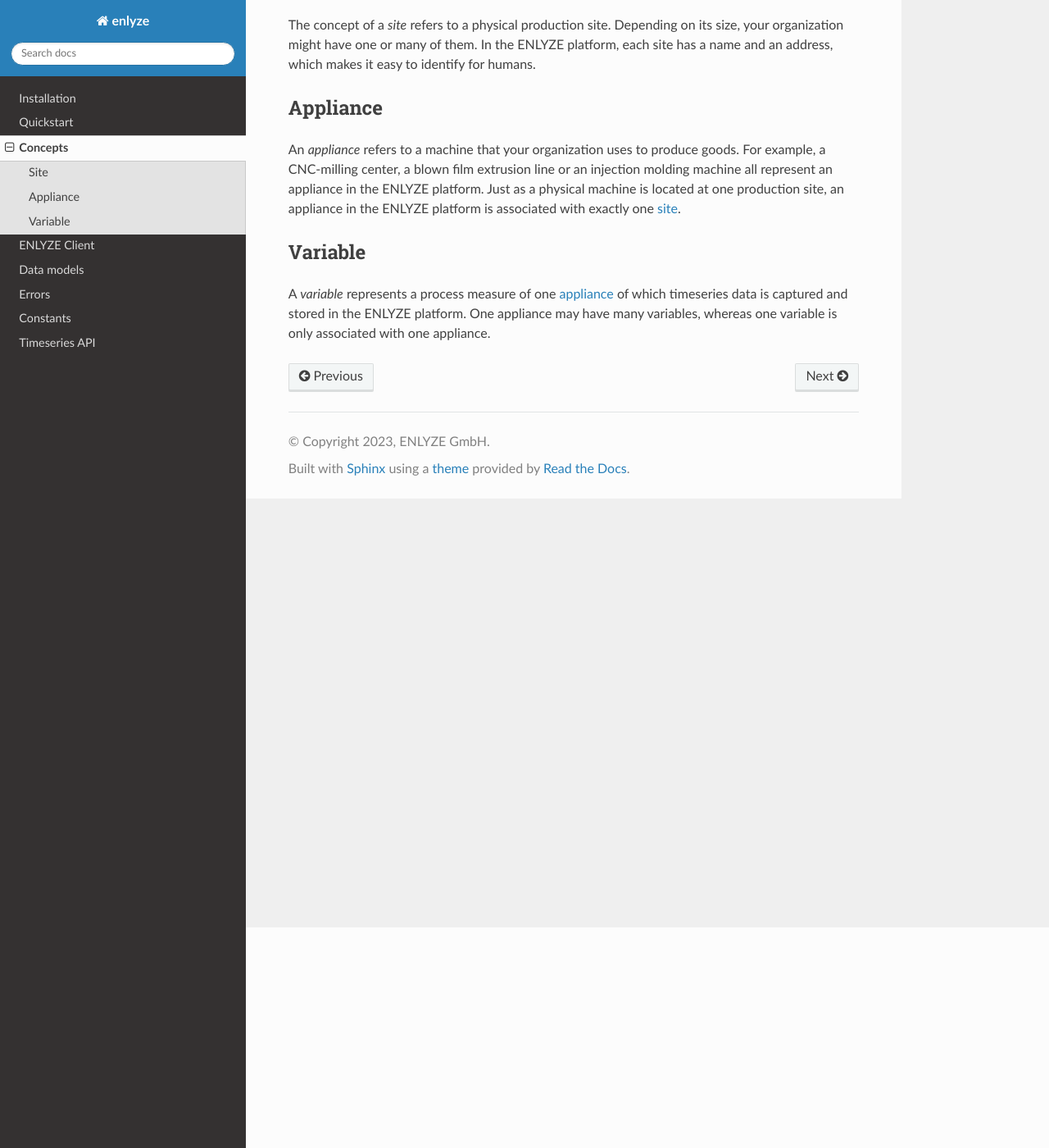
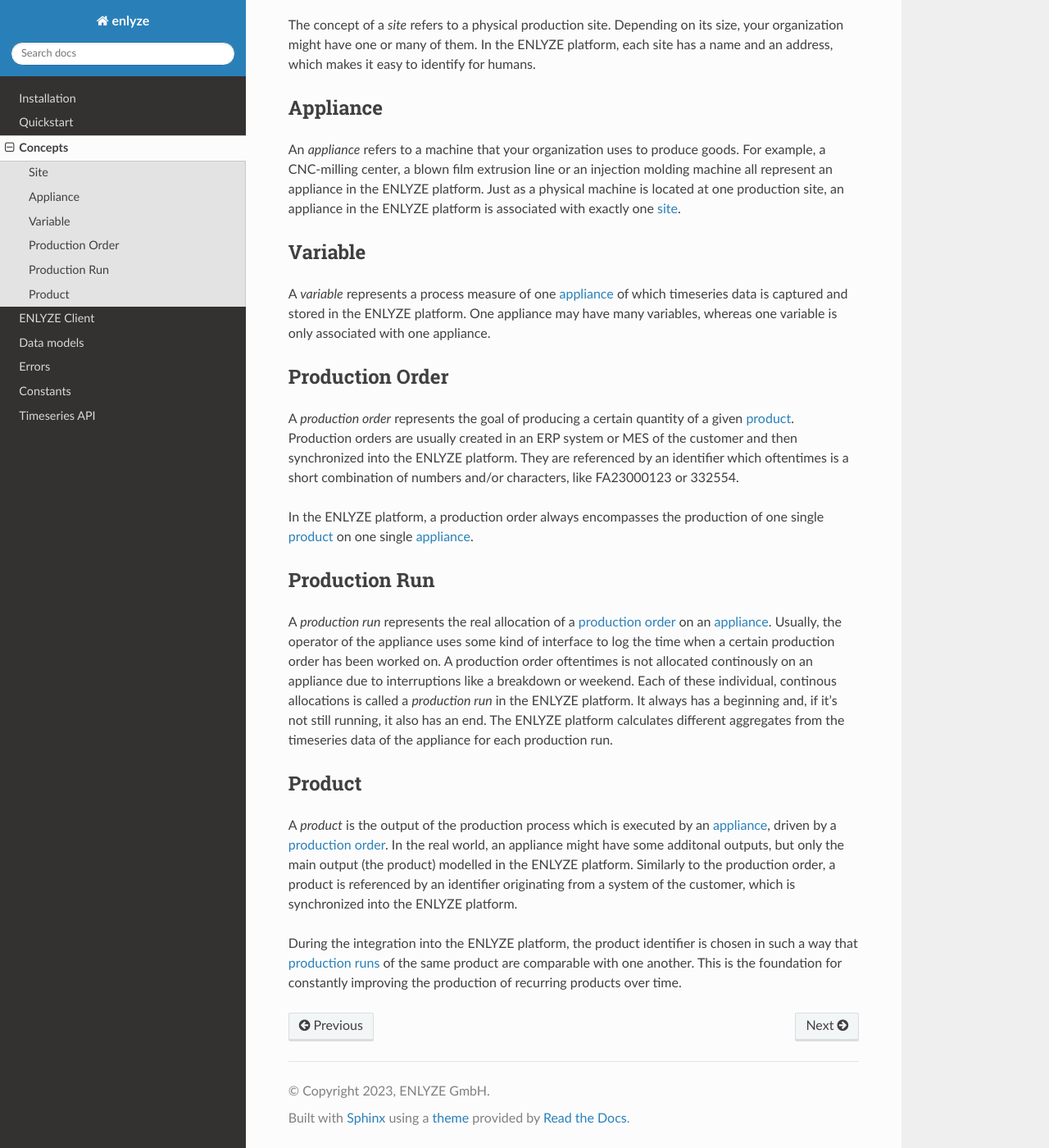
Before and after one commit to enlyze/enlyze-python, a Sphinx documentation site: the page built from docs/concepts.rst, in a window 1280 px wide and 1400 px high, scrolled down 269 px. Shown: the whole window at 82% size. Built offline with Sphinx 7.4.7 and the Read the Docs theme 2.0.0, drawn with Linux system fonts in a browser that asks for light colours.

Commit message:
docs: add concepts for production order, production run and product

```diff
--- a/docs/concepts.rst
+++ b/docs/concepts.rst
@@ -32,3 +32,53 @@
 A *variable* represents a process measure of one :ref:`appliance <appliance>` of which
 timeseries data is captured and stored in the ENLYZE platform. One appliance may have
 many variables, whereas one variable is only associated with one appliance.
+
+
+.. _production_order:
+
+Production Order
+----------------
+
+A *production order* represents the goal of producing a certain quantity of a
+given :ref:`product <product>`. Production orders are usually created in an ERP
+system or MES of the customer and then synchronized into the ENLYZE platform.
+They are referenced by an identifier which oftentimes is a short combination of
+numbers and/or characters, like FA23000123 or 332554.
+
+In the ENLYZE platform, a production order always encompasses the production of
+one single :ref:`product <product>` on one single :ref:`appliance <appliance>`.
+
+
+.. _production_run:
+
+Production Run
+--------------
+
+A *production run* represents the real allocation of a :ref:`production order
+<production_order>` on an :ref:`appliance <appliance>`. Usually, the operator of
+the appliance uses some kind of interface to log the time when a certain
+production order has been worked on. A production order oftentimes is not
+allocated continously on an appliance due to interruptions like a breakdown or
+weekend. Each of these individual, continous allocations is called a *production
+run* in the ENLYZE platform. It always has a beginning and, if it's not still
+running, it also has an end. The ENLYZE platform calculates different aggregates
+from the timeseries data of the appliance for each production run.
+
+
+.. _product:
+
+Product
+-------
+
+A *product* is the output of the production process which is executed by an
+:ref:`appliance <appliance>`, driven by a :ref:`production order
+<production_order>`. In the real world, an appliance might have some additonal
+outputs, but only the main output (the product) modelled in the ENLYZE platform.
+Similarly to the production order, a product is referenced by an identifier
+originating from a system of the customer, which is synchronized into the ENLYZE
+platform.
+
+During the integration into the ENLYZE platform, the product identifier is
+chosen in such a way that :ref:`production runs <production_run>` of the same
+product are comparable with one another. This is the foundation for constantly
+improving the production of recurring products over time.
```
Also changed, not shown: 1 other file.
